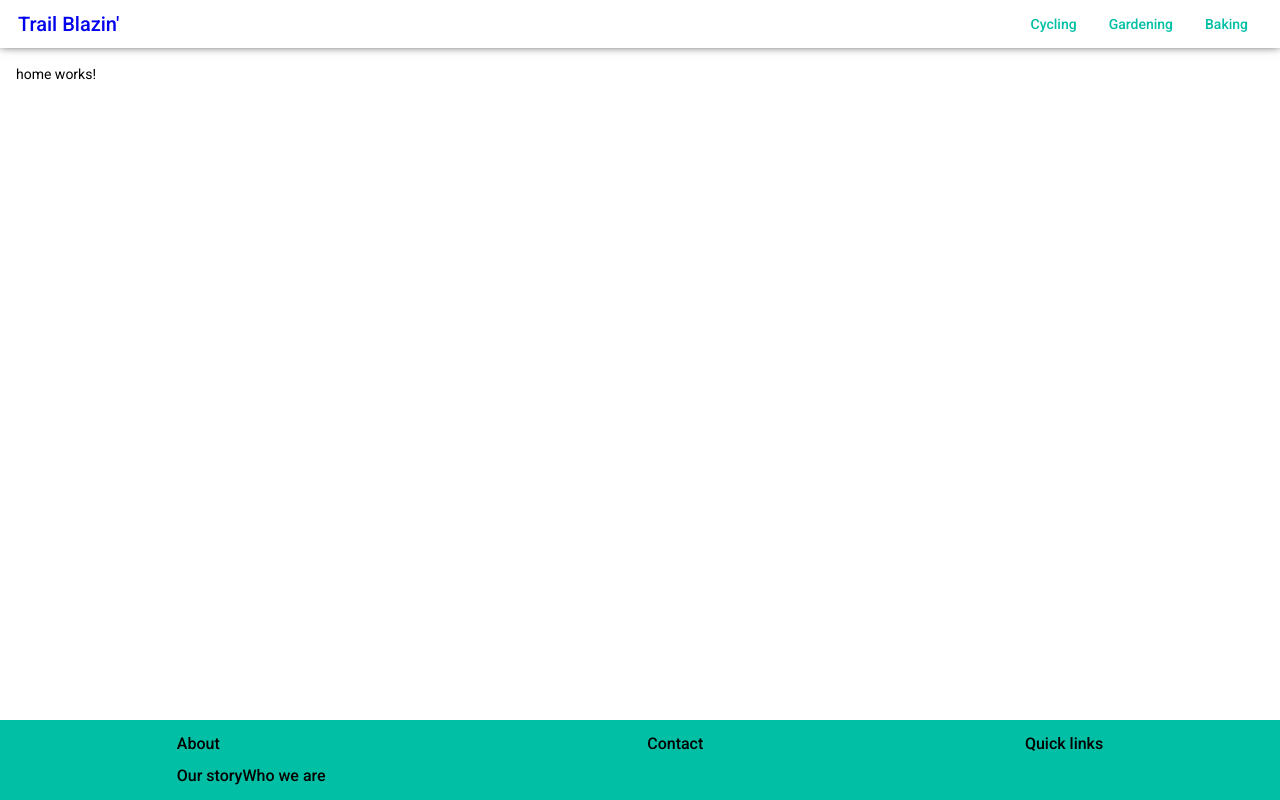
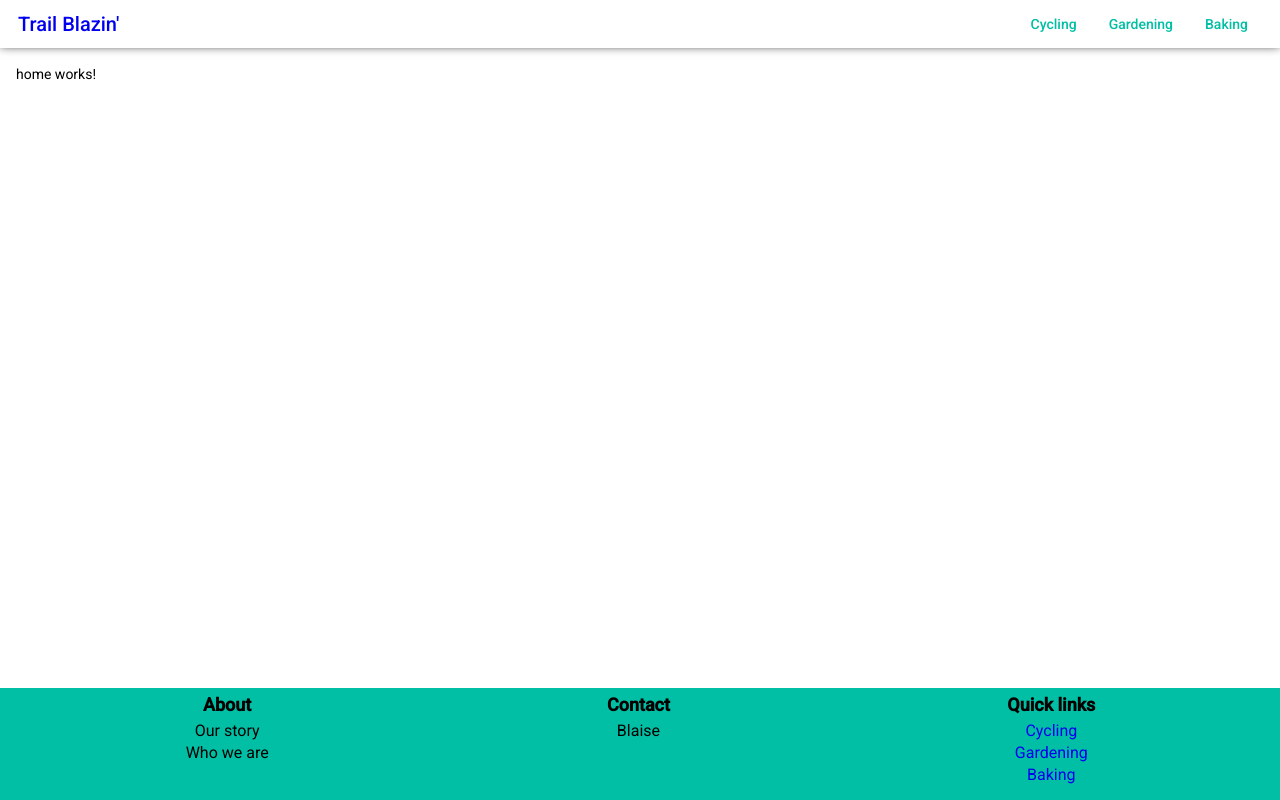
Before and after one commit to blaise2s/trail-blazin, an Angular app: page / in a window 1280 px wide. Built offline with nearby package versions, Linux system fonts and the light colour scheme.

Commit message:
feat(TB-1): Reorganizes scss files and tweaks footer mostly

```diff
--- a/src/app/footer/footer.component.html
+++ b/src/app/footer/footer.component.html
@@ -1,13 +1,17 @@
 <mat-toolbar id="tb-footer" color="primary">
-  <div id="about">
+  <div class="footer-section d-flex flex-column align-items-center">
     <div>About</div>
-    <a>Our story</a>
-    <a>Who we are</a>
+    <a class="footer-link">Our story</a>
+    <a class="footer-link">Who we are</a>
   </div>
-  <div id="contact">
+  <div class="footer-section d-flex flex-column align-items-center">
     <div>Contact</div>
+    <span class="footer-link">Blaise</span>
   </div>
-  <div id="quicklinks">
+  <div class="footer-section d-flex flex-column align-items-center">
     <div>Quick links</div>
+    <a routerLink="cycling" class="footer-link">Cycling</a>
+    <a routerLink="gardening" class="footer-link">Gardening</a>
+    <a routerLink="baking" class="footer-link">Baking</a>
   </div>
 </mat-toolbar>
--- a/src/app/footer/footer.component.scss
+++ b/src/app/footer/footer.component.scss
@@ -1,13 +1,43 @@
+@import '/src/assets/scss/variables';
+@import '/src/assets/scss/functions';
 @import '/src/assets/scss/mixins';
 
 #tb-footer {
   padding: 0.5rem 1rem;
   color: $black;
   font-size: 1rem;
-  height: 5rem;
-  display: flex;
+  height: 7rem;
   align-items: flex-start;
   justify-content: space-around;
+
+  .footer-section {
+    > div {
+      font-size: 18px;
+      font-weight: 600;
+      line-height: 18px;
+      padding-bottom: spacing(2);
+    }
+  }
+
+  .footer-link {
+    text-decoration: none;
+    border: solid transparent 1px;
+    border-radius: 6px;
+    font-size: 16px;
+    font-weight: 400;
+    line-height: 16px;
+    padding-bottom: spacing(1);
+
+    &:visited,
+    &:active {
+      color: $black;
+    }
+
+    &:focus {
+      outline: none;
+      border-color: $white;
+    }
+  }
 }
 
 @include desktop-height {
--- a/src/app/header/header.component.scss
+++ b/src/app/header/header.component.scss
@@ -1,4 +1,6 @@
 @import '/src/assets/scss/mixins';
+
+@import '/src/assets/scss/variables';
 
 #tb-header {
   background-color: transparent;
@@ -19,7 +21,7 @@
 
     &:focus {
       outline: none;
-      border-color: white;
+      border-color: $primary;
     }
   }
 
--- a/src/assets/scss/_functions.scss
+++ b/src/assets/scss/_functions.scss
@@ -1,16 +1,7 @@
-@mixin build($prefix-property-map, $suffix-value-map) {
-  @each $prefix, $property in $prefix-property-map {
-    $singleProperty: length($property) == 1;
-    @each $suffix, $value in $suffix-value-map {
-      .#{$prefix}-#{$suffix} {
-        @if $singleProperty {
-          #{$property}: $value;
-        } @else {
-          @each $subProperty in $property {
-            #{$subProperty}: $value;
-          }
-        }
-      }
-    }
-  }
+@function layout($layout) {
+  @return map-get($layouts, $layout);
 }
+
+@function spacing($spacing) {
+  @return map-get($spacings, $spacing);
+}
--- a/src/assets/scss/_mixins.scss
+++ b/src/assets/scss/_mixins.scss
@@ -1,4 +1,19 @@
-@import '/src/assets/scss/variables';
+@mixin build($prefix-property-map, $suffix-value-map) {
+  @each $prefix, $property in $prefix-property-map {
+    $singleProperty: length($property) == 1;
+    @each $suffix, $value in $suffix-value-map {
+      .#{$prefix}-#{$suffix} {
+        @if $singleProperty {
+          #{$property}: $value;
+        } @else {
+          @each $subProperty in $property {
+            #{$subProperty}: $value;
+          }
+        }
+      }
+    }
+  }
+}
 
 @mixin desktop-width {
   @media (min-width: $desktop-width) {
--- a/src/assets/scss/_variables.scss
+++ b/src/assets/scss/_variables.scss
@@ -18,6 +18,7 @@ $accent: mat-color($trail-blazin-accent, default);
 $warn: mat-color($trail-blazin-warn, default);
 
 $black: #000000;
+$white: #ffffff;
 // END COLOR SCHEME //
 
 // MEDIA //
--- a/src/styles.scss
+++ b/src/styles.scss
@@ -1,5 +1,6 @@
 @import '/src/assets/scss/variables';
 @import '/src/assets/scss/functions';
+@import '/src/assets/scss/mixins';
 @import '/src/assets/scss/display';
 @import '/src/assets/scss/flex';
 @import '/src/assets/scss/padding';
```
